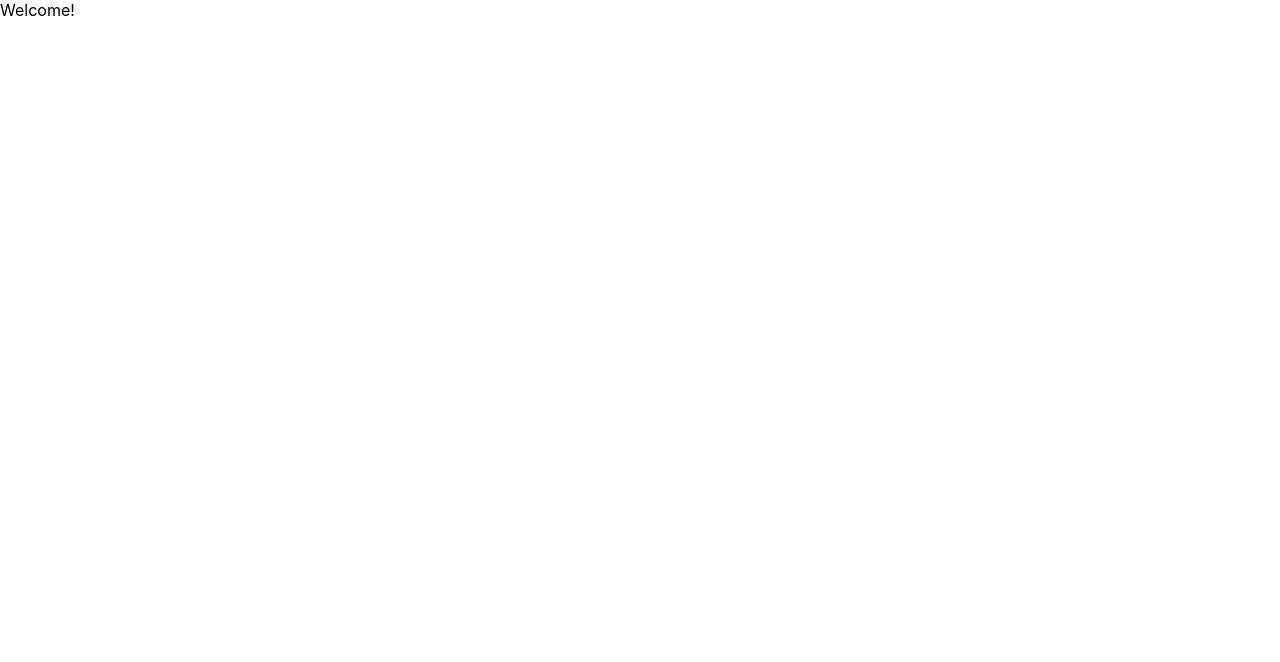
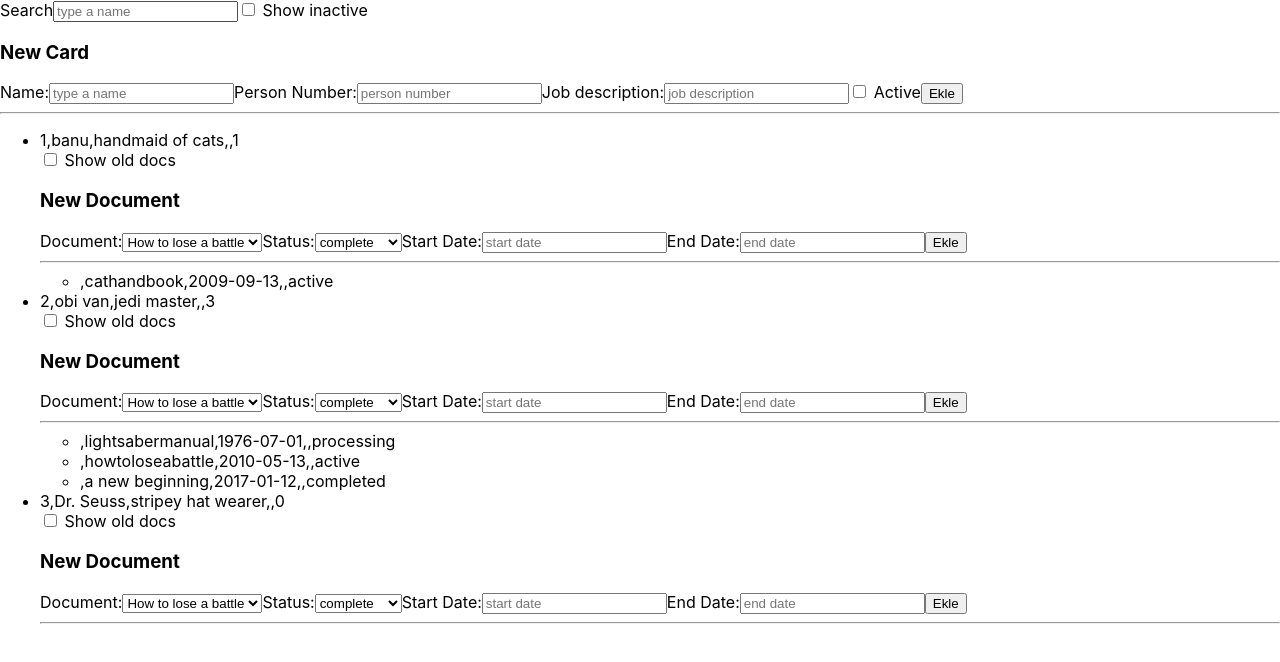
Before and after one commit to BanuKantarcioglu/dtrac2, a React (Create React App) app in the folder client/: page / in a window 1280 px wide. Shown: the top 662 px of the page. Built offline with nearby package versions, Linux system fonts and the light colour scheme.

Commit message:
add client components

```diff
--- a/client/src/App.js
+++ b/client/src/App.js
@@ -1,11 +1,20 @@
 import React, { Component } from 'react';
 import axios from 'axios';
 
+import SearchPeople from './searchpeople.js';
+import NewPerson from './newperson.js';
+import PeopleList from './peoplelist.js';
+
 class App extends Component {
-  render() {
+  render(props) {
     return(
-      <div>Welcome!</div>
-    );
+      <div>
+        <SearchPeople />
+        <NewPerson />
+        <hr />
+        <PeopleList people = {this.props.people}/>
+      </div>
+      )
   }
 }
 
--- /dev/null
+++ b/client/src/document.js
@@ -0,0 +1,14 @@
+import React, { Component } from 'react';
+
+class Document extends Component{
+  render(props){
+    const document = this.props.document;
+    return(
+      <li>
+        {document.id},{document.type},{document.startdate},{document.enddate},{document.status}
+      </li>
+    )
+  }
+}
+
+export default Document;
--- /dev/null
+++ b/client/src/documentlist.js
@@ -0,0 +1,18 @@
+import React, { Component } from 'react';
+import Document from './document.js';
+
+class DocumentList extends Component{
+  render(props){
+    const documentlist = this.props.documents.map((item,index) =>{
+      return(
+        <Document document={item} key={index} />
+      )
+    });
+    return(
+      <ul>
+        {documentlist}
+      </ul>
+    )
+  }
+}
+export default DocumentList;
--- /dev/null
+++ b/client/src/documents.js
@@ -0,0 +1,19 @@
+import React, { Component } from 'react';
+import NewDocument from './newdocument.js';
+import DocumentList from './documentlist.js';
+
+class Documents extends Component{
+  render(props){
+    return (
+      <div>
+        <input
+            type="checkbox"/> Show old docs
+        <NewDocument />
+        <hr/>
+        <DocumentList documents={this.props.documents}/>
+      </div>
+    );
+  }
+}
+
+export default Documents;
--- a/client/src/index.js
+++ b/client/src/index.js
@@ -3,4 +3,10 @@ import ReactDOM from 'react-dom';
 import './index.css';
 import App from './App.js';
 
-ReactDOM.render(<App />, document.getElementById('root'));
+const PEOPLE=[
+  {id:1,name:"banu",pno:"123456",jobdescription:"handmaid of cats",active:true,numberofdocs:1,documents:[{type:"cathandbook",startdate:"2009-09-13",endate:"2050-12-31",status:"active"}]},
+  {id:2,name:"obi van",pno:"9999",jobdescription:"jedi master",active:false,numberofdocs:3, documents:[{type:"lightsabermanual",startdate:"1976-07-01",endate:"2001-06-15",status:"processing"},{type:"howtoloseabattle",startdate:"2010-05-13",endate:"2018-12-30",status:"active"},{type:"a new beginning",startdate:"2017-01-12",endate:"2017-01-12",status:"completed"}]},
+  {id:3,name:"Dr. Seuss",pno:"00000",jobdescription:"stripey hat wearer",active:true,numberofdocs:0,documents:[]}
+];
+
+ReactDOM.render(<App people={PEOPLE}/>, document.getElementById('root'));
--- /dev/null
+++ b/client/src/newdocument.js
@@ -0,0 +1,42 @@
+import React, { Component } from 'react';
+
+
+class NewDocument extends Component{
+  render(props){
+    return(
+      <div>
+        <h3> New Document </h3>
+        <label>
+          Document:
+          <select>
+            <option value="cathandbook">Cat Handbook</option>
+            <option value="lightsabermanual">Lightsaber Manual</option>
+            <option selected value="howtoloseabattle">How to lose a battle</option>
+            <option value="anewbeginning">A new beginning</option>
+          </select>
+        </label>
+        <label>
+          Status:
+          <select>
+            <option value="initial">initial</option>
+            <option value="processing">processing</option>
+            <option selected value="complete">complete</option>
+          </select>
+        </label>
+        <label>
+          Start Date:
+          <input
+            placeholder="start date " />
+        </label>
+        <label>
+          End Date:
+          <input
+            placeholder="end date " />
+        </label>
+        <button> Ekle</button>
+      </div>
+    );
+  }
+}
+
+export default NewDocument;
--- /dev/null
+++ b/client/src/newperson.js
@@ -0,0 +1,30 @@
+import React, { Component } from 'react';
+
+class NewPerson extends Component{
+  render(){
+    return(
+      <div>
+        <h3> New Card </h3>
+        <label>
+          Name:
+          <input
+            placeholder="type a name"/>
+        </label>
+        <label>
+          Person Number:
+          <input
+            placeholder="person number"/>
+        </label>
+        <label>
+          Job description:
+          <input
+            placeholder="job description " />
+        </label>
+        <input
+            type="checkbox"/> Active
+        <button> Ekle</button>
+      </div>
+    );
+  }
+}
+export default NewPerson;
--- /dev/null
+++ b/client/src/peoplelist.js
@@ -0,0 +1,18 @@
+import React, { Component } from 'react';
+import Person from './person.js';
+
+class PeopleList extends Component{
+  render(props){
+    const peoplelist = this.props.people.map((item,index) =>{
+      return(
+        <Person person={item} key={index} />
+      )
+    });
+    return(
+      <ul>
+        {peoplelist}
+      </ul>
+    )
+  }
+}
+export default PeopleList;
--- /dev/null
+++ b/client/src/person.js
@@ -0,0 +1,16 @@
+import React, { Component } from 'react';
+import Documents from './documents.js';
+
+class PeopleList extends Component{
+  render(props){
+    const person = this.props.person;
+    return (
+      <li>
+          {person.id},{person.name},{person.jobdescription},{person.active},{person.numberofdocs}
+          <Documents documents={person.documents}/>
+      </li>
+    );
+  }
+}
+
+export default PeopleList;
--- /dev/null
+++ b/client/src/searchpeople.js
@@ -0,0 +1,18 @@
+import React, { Component } from 'react';
+
+class SearchPeople extends Component{
+  render(){
+    return(
+      <div>
+        <label>
+          Search
+          <input
+            placeholder="type a name"/>
+          <input
+            type="checkbox"/> Show inactive
+        </label>
+      </div>
+    );
+  }
+}
+export default SearchPeople;
```
